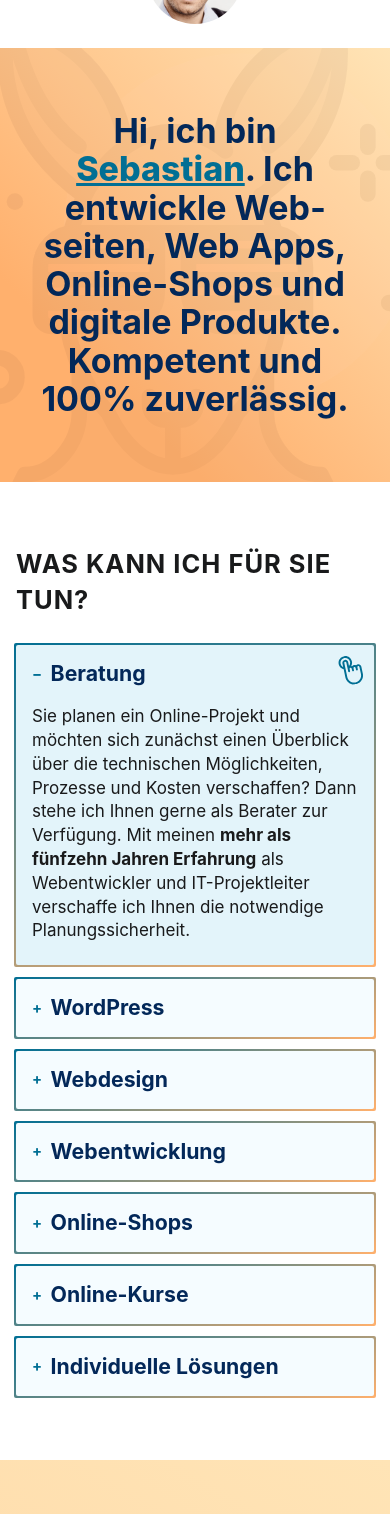
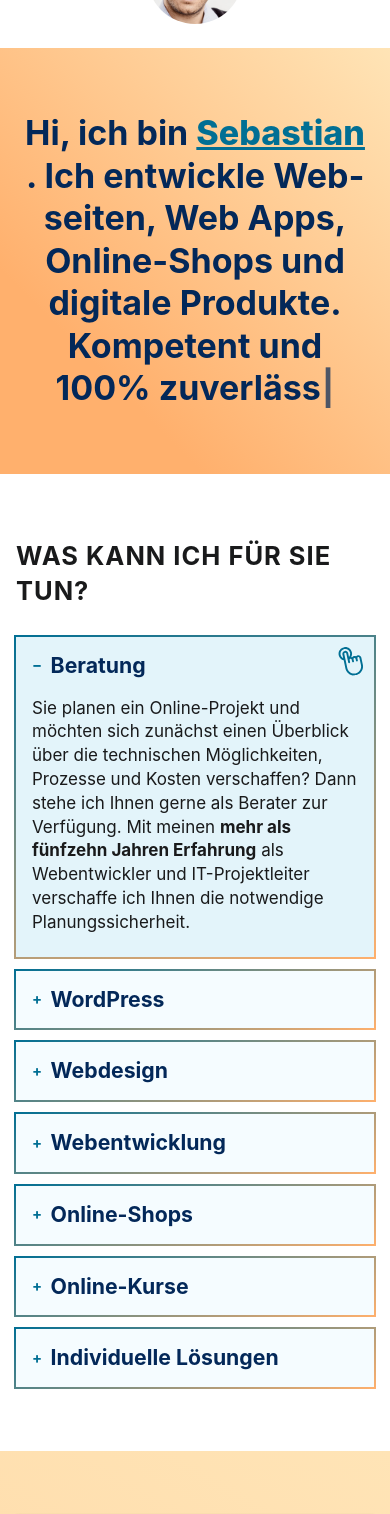
Before and after one commit to SebastianHonert/personal-website, a PHP site: page / in a window 390 px wide. Shown: the part 96-1610 px from the top of the page. Run offline with PHP 8.4, Linux system fonts and the light colour scheme; some libraries are stand-ins or nearby versions.

Commit message:
Fixes and typewriter

```diff
--- a/assets/css/main.css
+++ b/assets/css/main.css
@@ -46,7 +46,7 @@
   position: relative; }
 
 h1 {
-  line-height: 1.125;
+  line-height: 1.25;
   font-size: 2.125em;
   padding: 0 0;
   font-weight: 700;
@@ -132,7 +132,7 @@
   background: linear-gradient(45deg, #FFB06D 25%, #FFE4B6);
   overflow: hidden; }
 
-.column__welcome .svg {
+.column__welcome img.welcome {
   position: absolute;
   left: 75%;
   bottom: 10%;
@@ -174,7 +174,6 @@
   padding: .875rem 1rem;
   margin-bottom: .875rem;
   transition: background-color .2s ease-out;
-  border-radius: 2px;
   position: relative; }
 
 .flyout::after {
@@ -186,8 +185,7 @@
   width: calc(100% + 4px);
   height: calc(100% + 4px);
   background: linear-gradient(160deg, #016F94, #FFB06D);
-  z-index: -1;
-  border-radius: 2px; }
+  z-index: -1; }
 
 .flyout .touch {
   position: absolute;
@@ -666,18 +664,13 @@
 /* Responsive */
 @media screen and (max-width: 1023px) {
   h1 {
-    width: 90%;
     padding: 0 0;
     text-align: center;
-    margin: 0 auto; }
+    margin: 0 auto;
+    width: 100%; }
 
-  .column__welcome .svg {
-    left: auto;
-    right: -3rem;
-    bottom: -1rem;
-    height: 115%;
-    opacity: .1;
-    z-index: 0; } }
+  .column__welcome img.welcome {
+    display: none; } }
 @media screen and (max-width: 768px) {
   body {
     font-size: 18px; }
@@ -712,8 +705,11 @@
   .column.column__welcome {
     padding: 4rem 1.5rem; }
 
-  .column__welcome .svg {
-    opacity: .05; }
+  .column__welcome img.welcome {
+    display: none; }
+
+  .column__contact {
+    padding-top: 3rem; }
 
   #form-feedback {
     padding: 1rem 1.25rem; }
--- a/assets/js/main.js
+++ b/assets/js/main.js
@@ -157,6 +157,26 @@
     return re.test(String(email).toLowerCase());
   }
 
+  // Typewriter
+  let app = document.getElementById('typewriter')
+  let typewriter = new Typewriter(app, {
+    loop: true,
+    delay: 75,
+  })
+
+  typewriter
+    .pauseFor(1000)
+    .typeString('zuverlässig.')
+    .pauseFor(4000)
+    .deleteChars(12)
+    .typeString('kreativ.')
+    .pauseFor(4000)
+    .deleteChars(8)
+    .typeString('im Zeitplan.')
+    .pauseFor(3000)
+    .deleteChars(12)
+    .start()
+
   // Loading layer
   setTimeout(function () {
     $('.loading').fadeOut(500)
--- a/assets/sass/main.scss
+++ b/assets/sass/main.scss
@@ -56,7 +56,7 @@
 }
 
 h1 {
-  line-height: 1.125;
+  line-height: 1.25;
   font-size: 2.125em;
   padding: 0 0;
   font-weight: 700;
@@ -159,7 +159,7 @@
   overflow: hidden;
 }
 
-.column__welcome .svg {
+.column__welcome img.welcome {
   position: absolute;
   left: 75%;
   bottom: 10%;
@@ -208,7 +208,6 @@
   padding: .875rem 1rem;
   margin-bottom: .875rem;
   transition: background-color .2s ease-out;
-  border-radius: 2px;
   position: relative;
 }
 
@@ -222,7 +221,6 @@
   height: calc(100% + 4px);
   background: linear-gradient(160deg, $secondary, $light-2);
   z-index: -1;
-  border-radius: 2px;
 }
 
 .flyout .touch {
@@ -784,19 +782,20 @@
 /* Responsive */
 @media screen and (max-width: 1023px) {
   h1 {
-    width: 90%;
     padding: 0 0;
     text-align: center;
     margin: 0 auto;
+    width: 100%;
   }
 
-  .column__welcome .svg {
-    left: auto;
-    right: -3rem;
-    bottom: -1rem;
-    height: 115%;
-    opacity: .1;
-    z-index: 0;
+  .column__welcome img.welcome {
+    display: none;
+    // left: auto;
+    // right: -2rem;
+    // bottom: 1rem;
+    // height: 90%;
+    // opacity: .1;
+    // z-index: 0;
   }
 }
 
@@ -845,8 +844,12 @@
     padding: 4rem 1.5rem;
   }
 
-  .column__welcome .svg {
-    opacity: .05;
+  .column__welcome img.welcome {
+    display: none;
+  }
+
+  .column__contact {
+    padding-top: 3rem;
   }
 
   #form-feedback {
@@ -905,5 +908,4 @@
   h1 {
     font-size: 1.7em;
   }
-
 }
--- a/index.php
+++ b/index.php
@@ -51,8 +51,8 @@
       <section>
         <div class="row row__welcome">
           <div class="column column__welcome">
-            <h1>Hi, ich bin <span class="name">Sebastian</span>. Ich entwickle Web&shy;seiten, Web&nbsp;Apps, Online-Shops und digitale Produkte. Kompetent und 100% zuverlässig.</h1>
-            <img class="svg" alt="" src="./assets/img/kangaroo.svg">
+            <h1>Hi, ich bin <span class="name">Sebastian</span>. Ich entwickle Web&shy;seiten, Web&nbsp;Apps, Online-Shops und digitale Produkte. Kompetent und 100% <span id="typewriter">zuverlässig.</span></h1>
+            <img class="welcome" alt="" src="./assets/img/kangaroo.svg">
           </div>
         </div>
       </section>
@@ -69,7 +69,7 @@
                 </div>
               </div>
               <div class="flyout" tabindex="0">
-                <h2 class="title"><span class="flyout-symbol">WordPress</h2>
+                <h2 class="title">WordPress</h2>
                 <div class="content">
                   <p>Ich bin <strong>Spezialist</strong> für die Entwicklung, Administration und Redaktions&shy;arbeit mit WordPress. Ich entwickle Themes, Plugins und Inhalte für den Gutenberg Block-Editor. Mein Werkzeugkasten beinhaltet ein eigenes WP-Framework und eine Vielzahl von qualitativ hochwertigen und im Live-Einsatz erprobten Bausteinen aus dem WP-Ökosystem.</p>
                 </div>
@@ -185,7 +185,7 @@
             <div class="slick-slider">
               <div class="slide">
                 <div class="image thomas"></div>
-                <h2>Thomas</h3>
+                <h2>Thomas</h2>
                 <p>Wir danken für den großartigen Service und die überzeugenden technischen Lösungen, den Sebastian für uns und unsere neuen Webseiten realisiert hat. Für uns war es „the next step to the future“, den er uns spielend leicht ermöglichte. Wir freuen uns auf weitere Projekte und eine ergebnisreiche Zusammenarbeit in den nächsten Jahren.</p>
               </div>
               <div class="slide">
@@ -259,6 +259,8 @@
                 <p>After searching for theme after theme, this one had the look and flexibility I was looking for. After running into a conflict issue with a plugin, Sebastian immediately responded back and found the solution. Excellent customer support! Thank you.</p>
               </div>
             </div>
+          </div>
+        </div>
       </section>
       <section id="contact">
         <div class="row row__contact">
@@ -318,7 +320,8 @@
     </footer>
   </div>
   <script src="./assets/js/jquery-1.11.1.min.js"></script>
-  <script type="text/javascript" src="./assets/js/slick/slick.min.js"></script>
-  <script type="text/javascript" src="./assets/js/main.js"></script>
+  <script src="./assets/js/slick/slick.min.js"></script>
+  <script src="https://unpkg.com/typewriter-effect@latest/dist/core.js"></script>
+  <script src="./assets/js/main.js"></script>
 </body>
 </html>
```
Also changed, not shown: impressum/index.php (indentation only).
